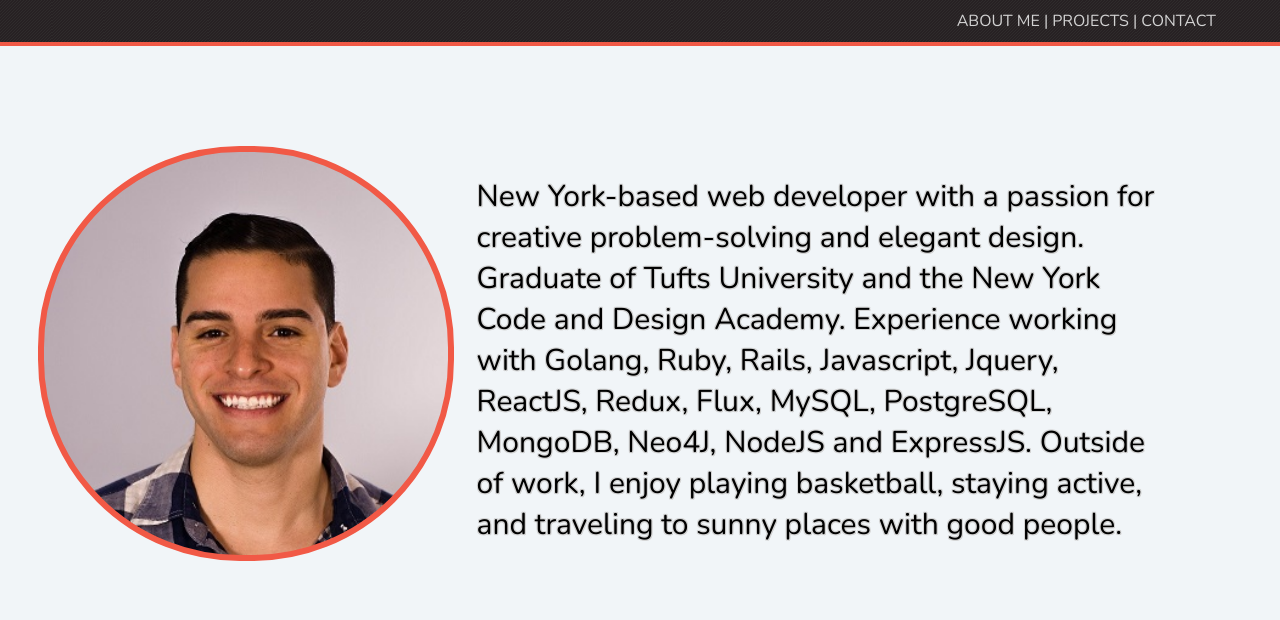
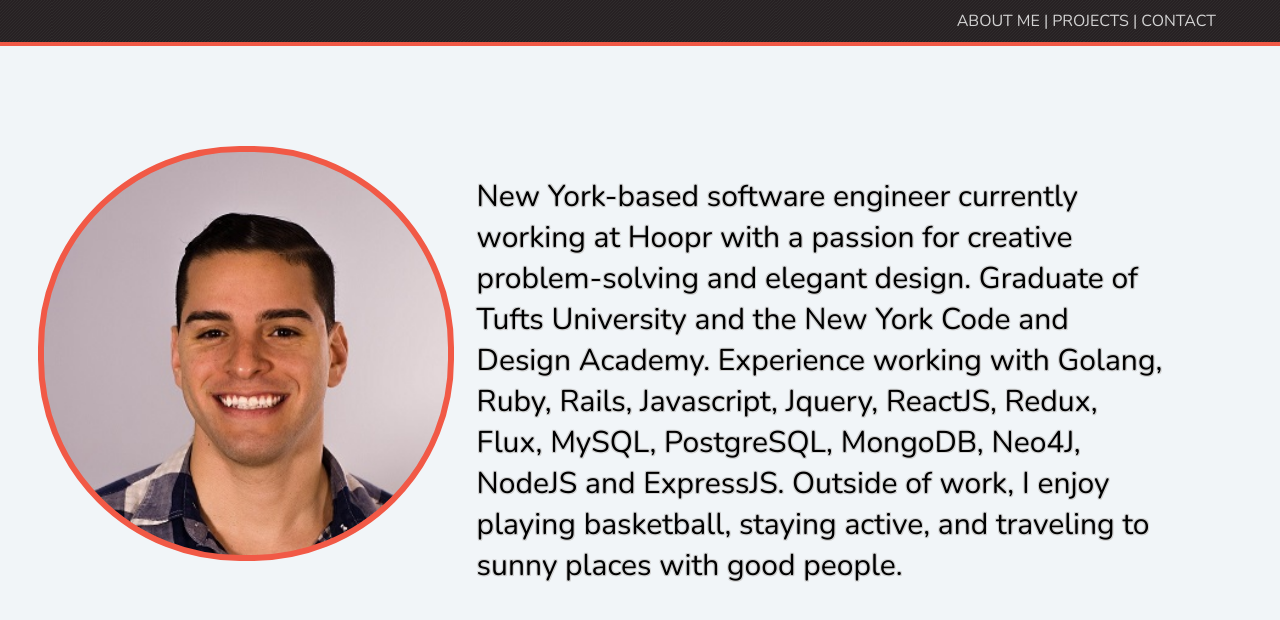
Before and after one commit to amaurisquezada/amaurisquezada.github.io, a plain HTML site: page pages/about-me.html in a window 1280 px wide. Shown: the part 54-674 px from the top of the page. Drawn offline with nearby package versions, Linux system fonts and the light colour scheme.

Commit message:
changing about me description

```diff
--- a/pages/about-me.html
+++ b/pages/about-me.html
@@ -26,7 +26,7 @@
 				<div id="am-image-wrapper">
 				</div>
 				<div id="am-text-wrapper">
-					<p id="am-text">New York-based web developer with a passion for creative problem-solving and elegant design. Graduate of Tufts University and the New York Code and Design Academy. Experience working with Golang, Ruby, Rails, Javascript, Jquery, ReactJS, Redux, Flux, MySQL, PostgreSQL, MongoDB, Neo4J, NodeJS and ExpressJS. Outside of work, I enjoy playing basketball, staying active, and traveling to sunny places with good people.</p>
+					<p id="am-text">New York-based software engineer currently working at Hoopr with a passion for creative problem-solving and elegant design. Graduate of Tufts University and the New York Code and Design Academy. Experience working with Golang, Ruby, Rails, Javascript, Jquery, ReactJS, Redux, Flux, MySQL, PostgreSQL, MongoDB, Neo4J, NodeJS and ExpressJS. Outside of work, I enjoy playing basketball, staying active, and traveling to sunny places with good people.</p>
 				</div>
 
 
```
